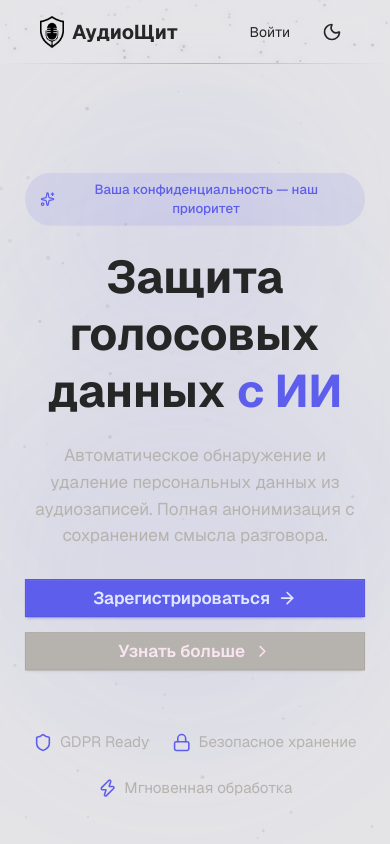
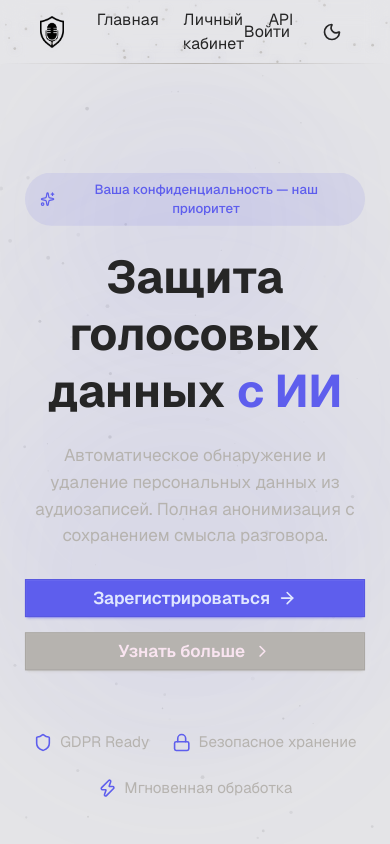
Before and after one commit to HungarianNotation/TulaHack26, a Next.js app in the folder frontend/: page / in a window 390 px wide. Shown: the top 844 px of the page. Built offline with nearby package versions, Linux system fonts and the light colour scheme.

Commit message:
Add navigation to header

```diff
--- a/frontend/components/Header/Header.tsx
+++ b/frontend/components/Header/Header.tsx
@@ -56,6 +56,7 @@ export const Header = () => {
     const logoSrc = theme === 'dark' ? darkLogo : lightLogo;
     const displayName = user?.name || user?.login || 'Пользователь';
 
+    // Активный пункт меню можно определить по текущему пути (для подсветки), но для простоты оставим базовые анимации
     return (
         <header className={`sticky top-0 z-50 w-full bg-custom-bg-secondary/40 backdrop-blur-md ${styles.header}`}>
             <NeonParticles />
@@ -64,26 +65,35 @@ export const Header = () => {
             </div>
 
             <div className="px-2 sm:px-4 mx-8">
-                <div className="flex justify-between items-center h-16">
-                    <div className="flex items-center gap-6">
-                        <Link href="/" className="flex items-center gap-2 text-custom-main text-xl font-bold hover:opacity-80 transition-opacity">
+                {/* Используем grid для точного центрирования: три колонки одинаковой ширины */}
+                <div className="grid grid-cols-3 items-center h-16">
+                    {/* Левая колонка: логотип + (опционально) дополнительная информация */}
+                    <div className="flex justify-start">
+                        <Link href="/" className="flex items-center gap-2 text-custom-main text-xl font-bold hover:opacity-80 transition-opacity group">
                             <Image
                                 src={logoSrc}
                                 alt="Логотип АудиоЩит"
-                                className="h-8 w-auto"
+                                className="h-8 w-auto transition-transform duration-300 group-hover:scale-105"
                                 width={32}
                                 height={32}
                                 priority
                             />
-                            <span>АудиоЩит</span>
+                            <span className="hidden sm:inline">АудиоЩит</span>
                         </Link>
-                        <div className="hidden md:flex gap-4">{/* пункты навигации */}</div>
                     </div>
 
-                    <div className="flex items-center gap-3">
+                    {/* Центральная колонка: навигация */}
+                    <div className="flex justify-center gap-6 md:gap-8">
+                        <NavLink href="/">Главная</NavLink>
+                        <NavLink href="/profile">Личный кабинет</NavLink>
+                        <NavLink href="/api-docs">API</NavLink>
+                    </div>
+
+                    {/* Правая колонка: пользовательские кнопки */}
+                    <div className="flex justify-end items-center gap-3">
                         {user ? (
-                            <div className="flex items-center gap-2 bg-custom-bg-primary/50 rounded-full pl-2 pr-1 py-1">
-                                <User size={16} className="text-custom-main" />
+                            <div className="flex items-center gap-2 bg-custom-bg-primary/50 rounded-full pl-2 pr-1 py-1 transition-all duration-200 hover:bg-custom-bg-primary/70">
+                                <User size={20} className="text-custom-main" />
                                 <button
                                     onClick={handleProfileClick}
                                     className="text-sm text-custom-main hover:text-custom-accent transition-colors hidden sm:inline cursor-pointer"
@@ -92,29 +102,29 @@ export const Header = () => {
                                 </button>
                                 <button
                                     onClick={handleLogout}
-                                    className="p-1 rounded-full hover:bg-custom-bg-primary/30 transition-colors"
+                                    className="p-1 rounded-full hover:bg-custom-bg-primary/30 transition-all duration-200 active:scale-90"
                                     aria-label="Выйти"
                                 >
-                                    <LogOut size={16} className="text-custom-main hover:text-custom-accent cursor-pointer" />
+                                    <LogOut size={20} className="text-custom-main hover:text-custom-accent transition-colors cursor-pointer" />
                                 </button>
                             </div>
                         ) : (
                             <Link
                                 href="/login"
-                                className="text-sm text-custom-main hover:text-custom-accent transition-colors px-3 py-1 rounded-full bg-custom-bg-primary/30 cursor-pointer"
+                                className="text-custom-main hover:text-custom-accent transition-all duration-200 px-3 py-1 rounded-full bg-custom-bg-primary/30 hover:bg-custom-bg-primary/50 active:scale-95"
                             >
                                 Войти
                             </Link>
                         )}
                         <button
                             onClick={toggleTheme}
-                            className="p-2 rounded-full transition-all duration-200 active:scale-95"
+                            className="p-2 rounded-full transition-all duration-300 active:scale-90 hover:rotate-12 cursor-pointer"
                             aria-label="Переключить тему"
                         >
                             {theme === 'light' ? (
-                                <Moon size={20} className="text-custom-main hover:text-custom-accent transition-colors cursor-pointer" />
+                                <Moon size={20} className="text-custom-main hover:text-custom-accent transition-colors" />
                             ) : (
-                                <Sun size={20} className="text-custom-main hover:text-custom-accent transition-colors cursor-pointer" />
+                                <Sun size={20} className="text-custom-main hover:text-custom-accent transition-colors" />
                             )}
                         </button>
                     </div>
@@ -123,3 +133,16 @@ export const Header = () => {
         </header>
     );
 };
+
+
+const NavLink = ({ href, children }: { href: string; children: React.ReactNode }) => {
+    return (
+        <Link
+            href={href}
+            className="relative text-custom-main transition-colors duration-200 hover:text-custom-accent group"
+        >
+            {children}
+            <span className="absolute -bottom-1 left-0 w-0 h-0.5 bg-custom-accent transition-all duration-300 group-hover:w-full" />
+        </Link>
+    );
+};
```
